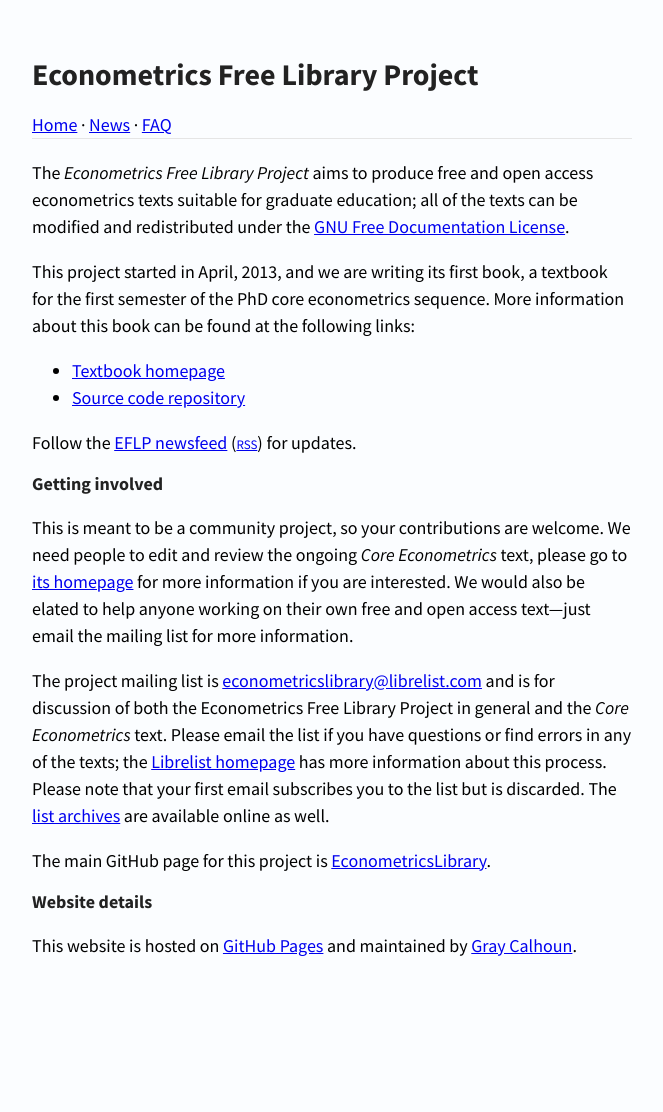
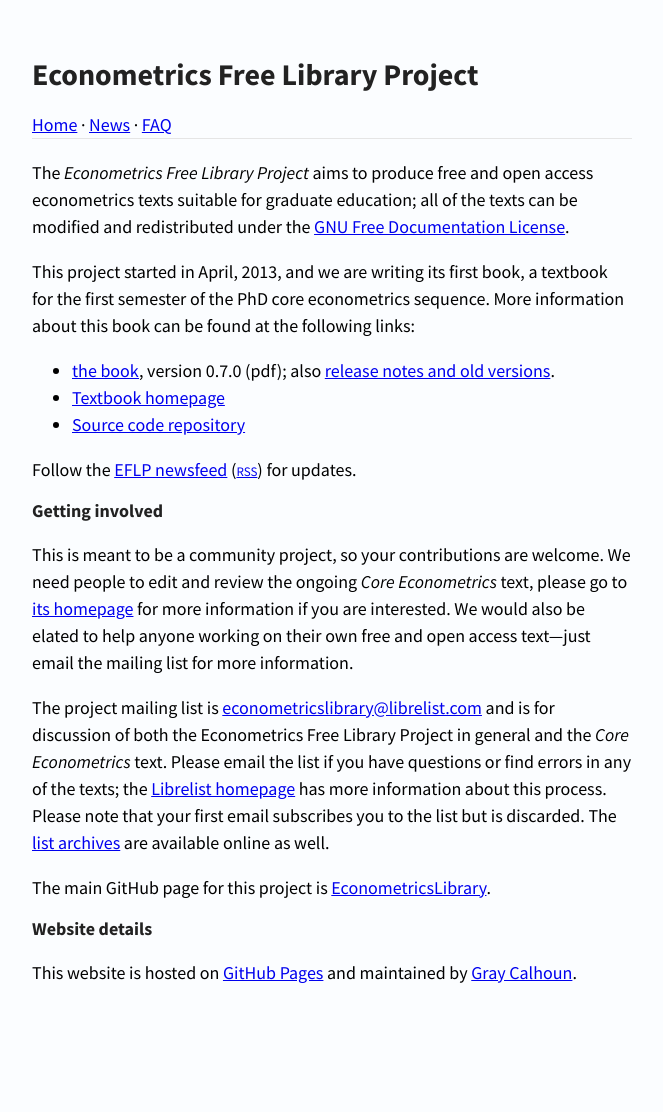
Before and after one commit to EconometricsLibrary/EconometricsLibrary.github.io, a Jekyll site: the page built from index.md, in a window 1280 px wide. Shown: the whole page, without its empty margins (26-689 px from the left). Built offline with Jekyll 4.4.1, drawn with Linux system fonts in a browser that asks for light colours; before the commit the page ends 1085 px from its top, so only the background shows below that.

Commit message:
Add link to core textbook to main webpage.

```diff
--- a/index.md
+++ b/index.md
@@ -3,6 +3,8 @@ title: Econometrics Free Library Project
 layout: default
 ---
 
+[pdf]: https://github.com/EconometricsLibrary/core/releases/download/v0.7.0/core_econometrics.pdf
+[old]: https://github.com/EconometricsLibrary/core/releases
 [FDL]: http://www.gnu.org/copyleft/fdl.html
 [git-core]: https://github.com/EconometricsLibrary/core
 
@@ -15,6 +17,8 @@ This project started in April, 2013, and we are writing its first
 book, a textbook for the first semester of the PhD core econometrics
 sequence.  More information about this book can be found at the
 following links:
+* [the book][pdf], version 0.7.0 (pdf); also [release notes and old
+  versions][old].
 * [Textbook homepage](/core)
 * [Source code repository][git-core]
 
```
